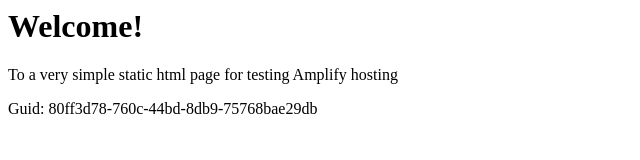
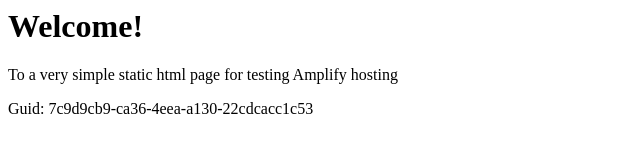
Before and after one commit to aws-aemilia-kix/Github-PR-Commit-Integration-Test-DoNotTouch-GitHubWebhookPushCanaryTest-v1-preprod-ap-northeast-3, a website: page src/index.html in a window 1280 px wide. Shown: the full height of the page, 0-640 px from the left. Drawn offline with Linux system fonts and the light colour scheme.

Commit message:
commit from integ tests

```diff
--- a/src/index.html
+++ b/src/index.html
@@ -12,6 +12,6 @@
 <body>
     <h1>Welcome!</h1>
     <p>To a very simple static html page for testing Amplify hosting</p>
-    <p>Guid: 80ff3d78-760c-44bd-8db9-75768bae29db</p></body>
+    <p>Guid: 7c9d9cb9-ca36-4eea-a130-22cdcacc1c53</p></body>
 
 </html>
```
